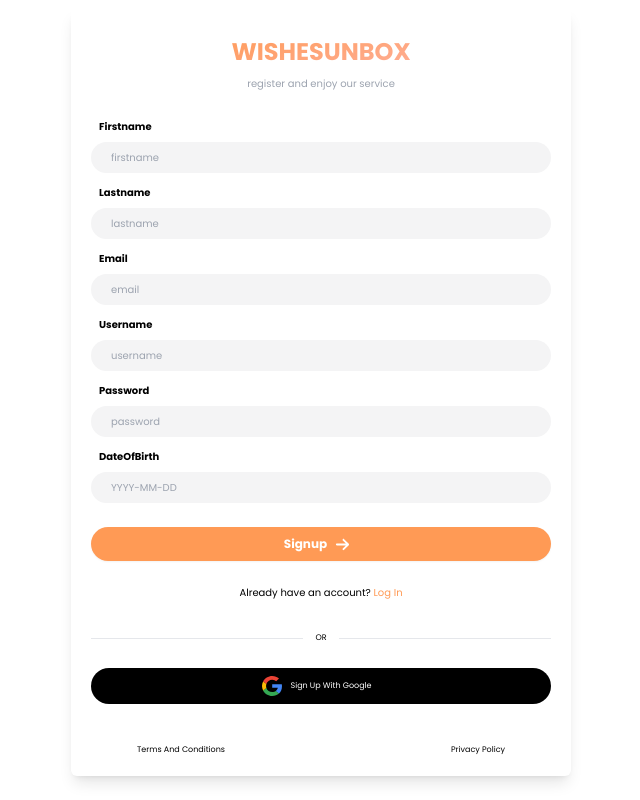
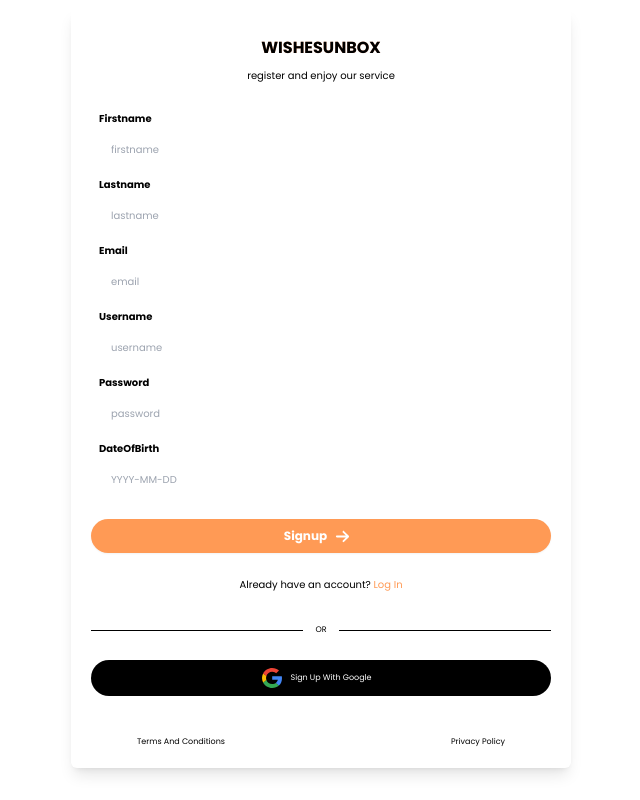
Before and after one commit to Build-Bridge/WishesUnbox, a React (Vite) app: page / in a window 1280 px wide. Shown: the whole page, without its empty margins (319-959 px from the left). Built offline with nearby package versions, Linux system fonts and the light colour scheme.

Commit message:
first commit

```diff
--- a/tailwind.config.js
+++ b/tailwind.config.js
@@ -5,6 +5,24 @@
   ],
   theme: {
     extend: {},
+    fontSize: {
+      'lg-main': '34px',
+      'lg-sub' : '24px',
+      'lg-body': '16px'
+    },
+    colors:{
+      'main-orange':'#FF9A55',
+      'light-orange':'#FFA478',
+      'beige':'#FFB09C',
+      'light-pink':'#FFBFC0',
+      'white':'#ffffff',
+      'black':'#000000',
+    },
+    fontFamily: {
+      sans: ['Poppins', 'sans-serif'],
+      serif: ['Notable', 'serif'],
+      'montez': ['Montez', 'monospace']
+    }
   },
   plugins: [],
 }
```
